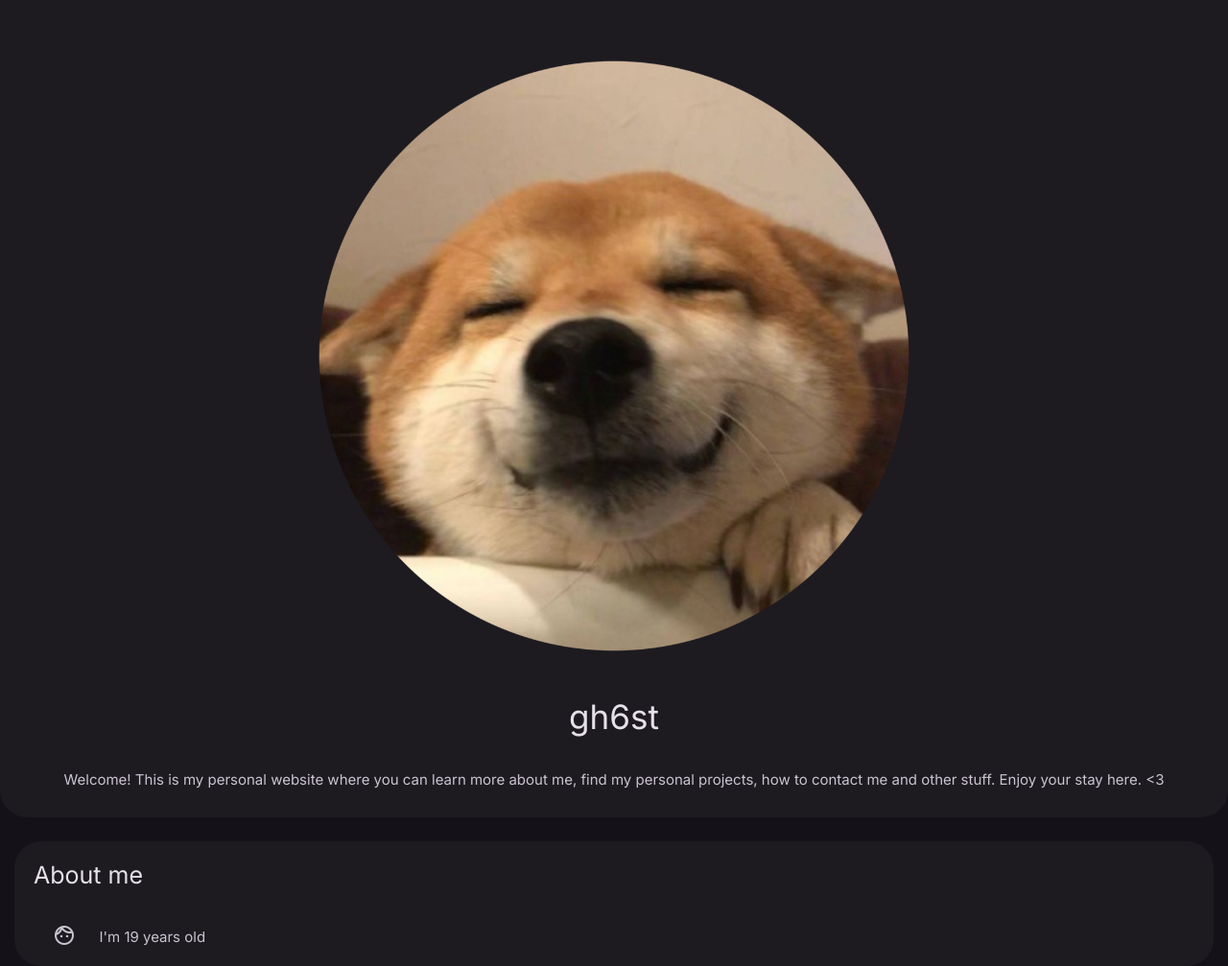
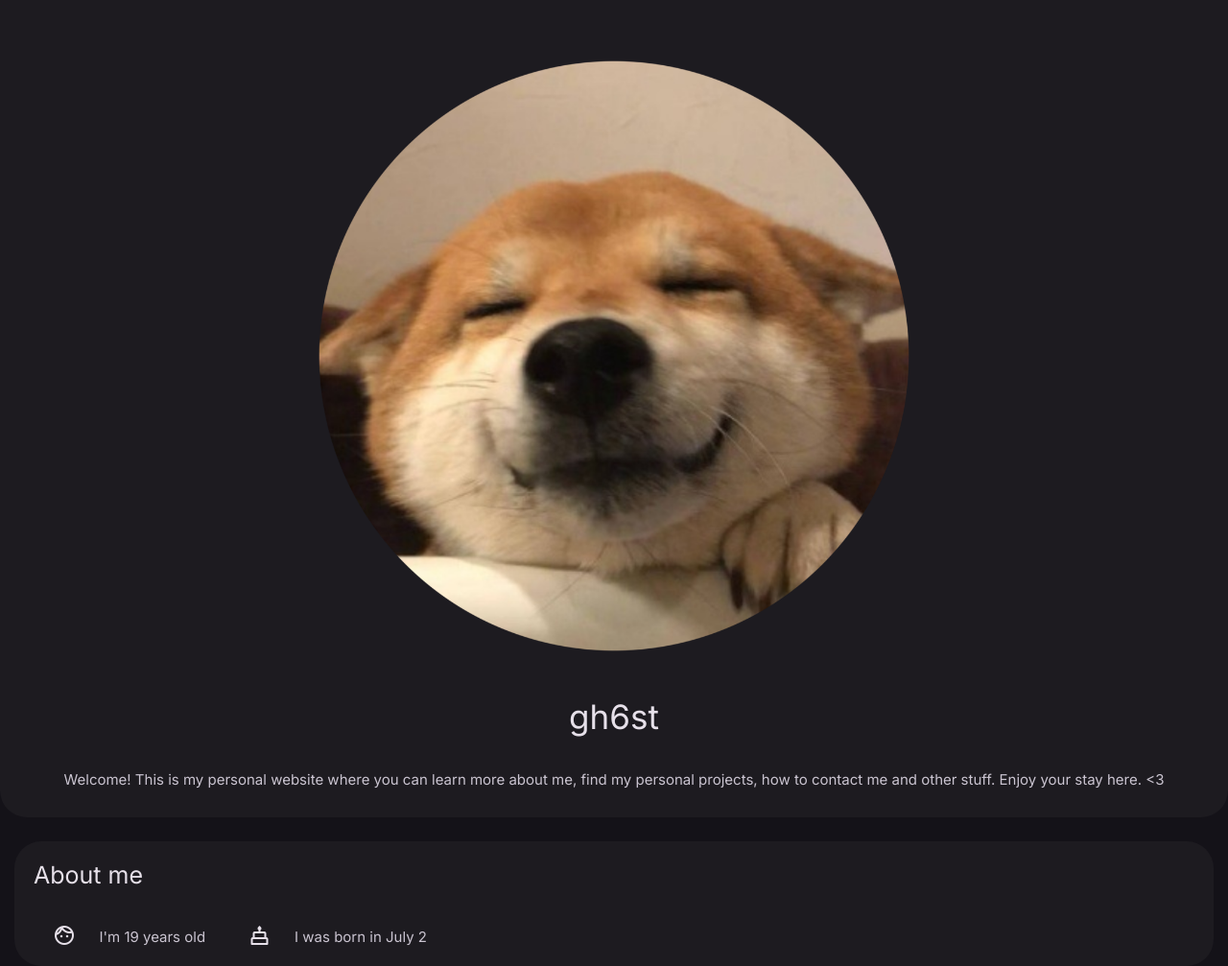
Before and after one commit to gh6stz/gh6stz.github.io, a plain HTML site: page index.html in a window 1280 px wide. Shown: the whole page at 96% size. Drawn offline with nearby package versions, Linux system fonts and the light colour scheme.

Commit message:
Add birthday

```diff
--- a/index.html
+++ b/index.html
@@ -60,7 +60,7 @@
         text-align: center;
       }
       .material-symbols-outlined.about-me {
-        color: #CAC4D0;
+        color: #E6E0E9;
         margin-left: 40px;
         margin-right: 20px;
         padding-bottom: 20px;
@@ -76,6 +76,7 @@
     <div id="aboutMe">
       <p id="aboutMeTitle" class="colorOnSurface">About me</p>
       <span class="material-symbols-outlined about-me">face</span> <p id="aboutMeSub" class="colorOnSurfaceVariant">I'm 19 years old</p>
+      <span class="material-symbols-outlined about-me">cake</span> <p id="aboutMeSub" class="colorOnSurfaceVariant">I was born in July 2</p>
     </div>
   </body>
 </html>
```
